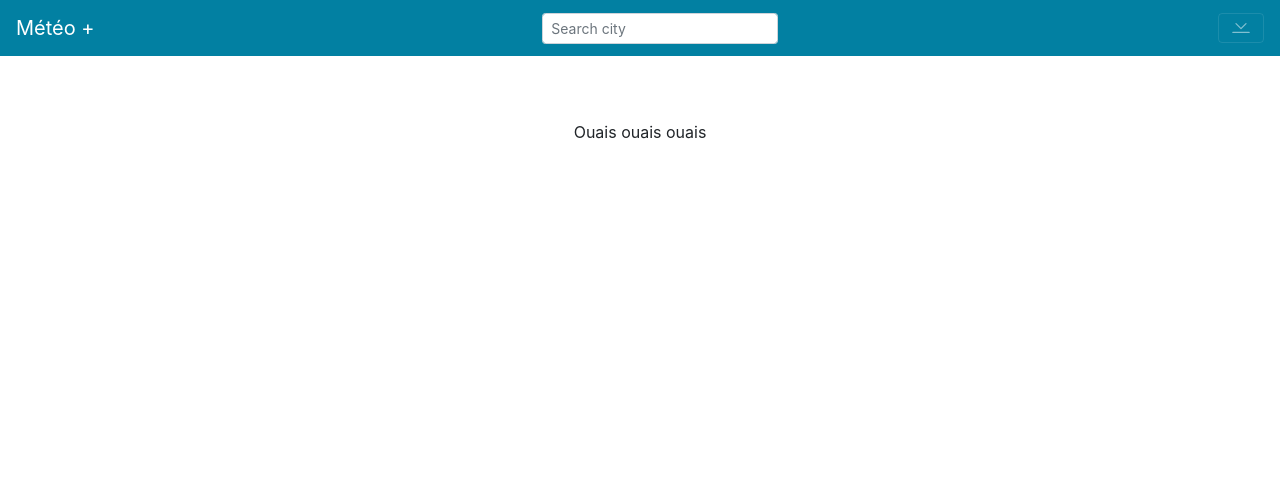
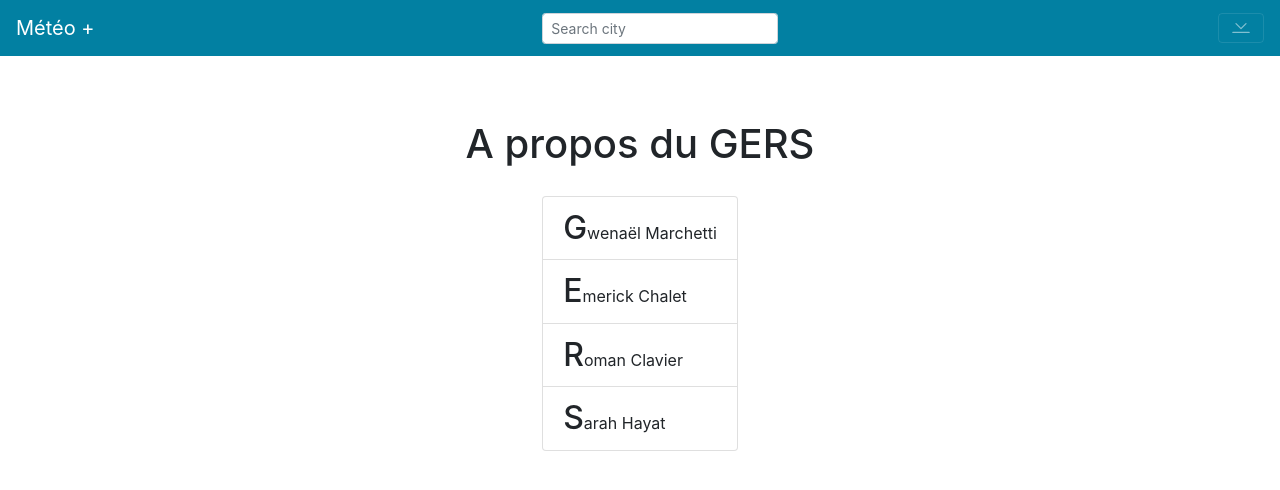
Before and after one commit to RomanCLV/VueJS_Meteo, a Vue app in the folder vuejs_meteo/: page /#/about in a window 1280 px wide. Shown: the top 490 px of the page. Built offline with nearby package versions, Linux system fonts and the light colour scheme; what vue-async-computed, vue-moment would draw is missing.

Commit message:
tryFooter

```diff
--- a/vuejs_meteo/src/views/About.vue
+++ b/vuejs_meteo/src/views/About.vue
@@ -1,6 +1,14 @@
 <template>
-  <div class="notFound">
-    <p>Ouais ouais ouais</p>
+  <div class="about">
+    <h1>A propos du GERS</h1>
+
+      <b-list-group style="margin-top: 20px" align="left">
+        <b-list-group-item ><span class="h2">G</span>wenaël Marchetti</b-list-group-item>
+        <b-list-group-item><span class="h2">E</span>merick Chalet</b-list-group-item>
+        <b-list-group-item><span class="h2">R</span>oman Clavier</b-list-group-item>
+        <b-list-group-item><span class="h2">S</span>arah Hayat</b-list-group-item>
+      </b-list-group>
+
   </div>
 </template>
 
@@ -12,7 +20,8 @@
 
 <!-- Add "scoped" attribute to limit CSS to this component only -->
 <style scoped>
-.notFound {
+.about {
+  height: 100%;
   display: flex;
   flex-direction: column;
   align-items: center;
```
Also changed, not shown: vuejs_meteo/src/App.vue (+7 -14 lines).
